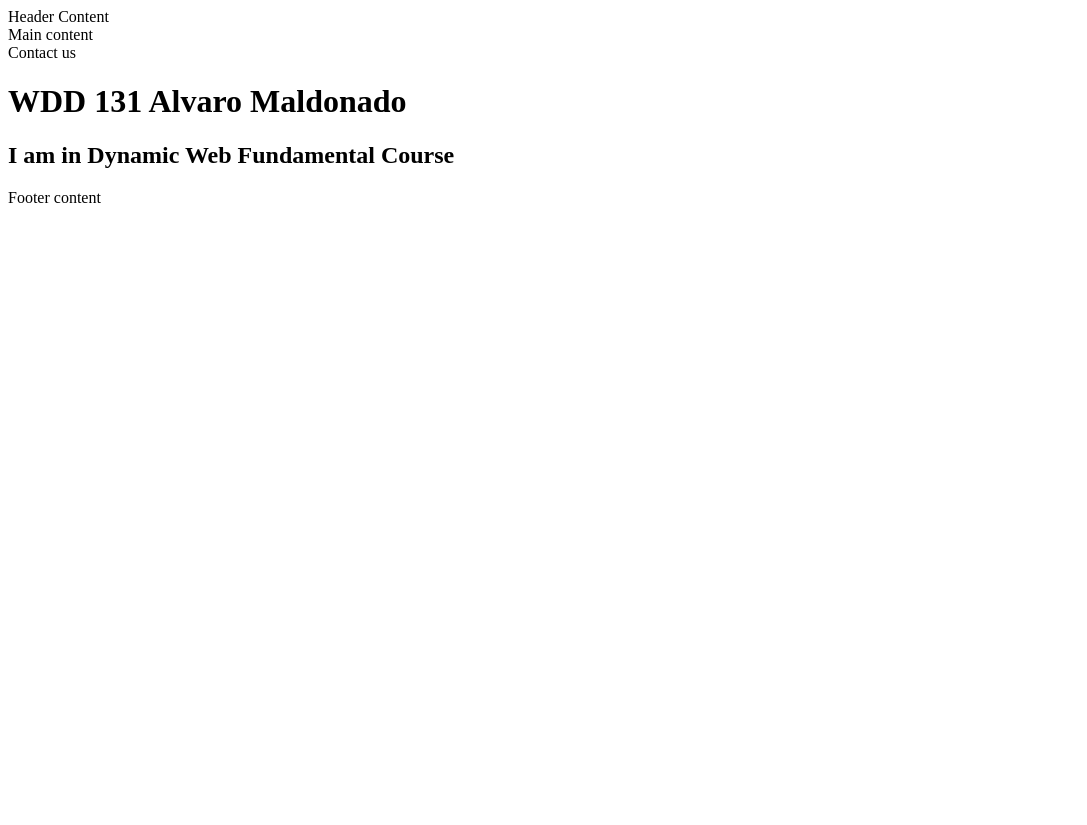
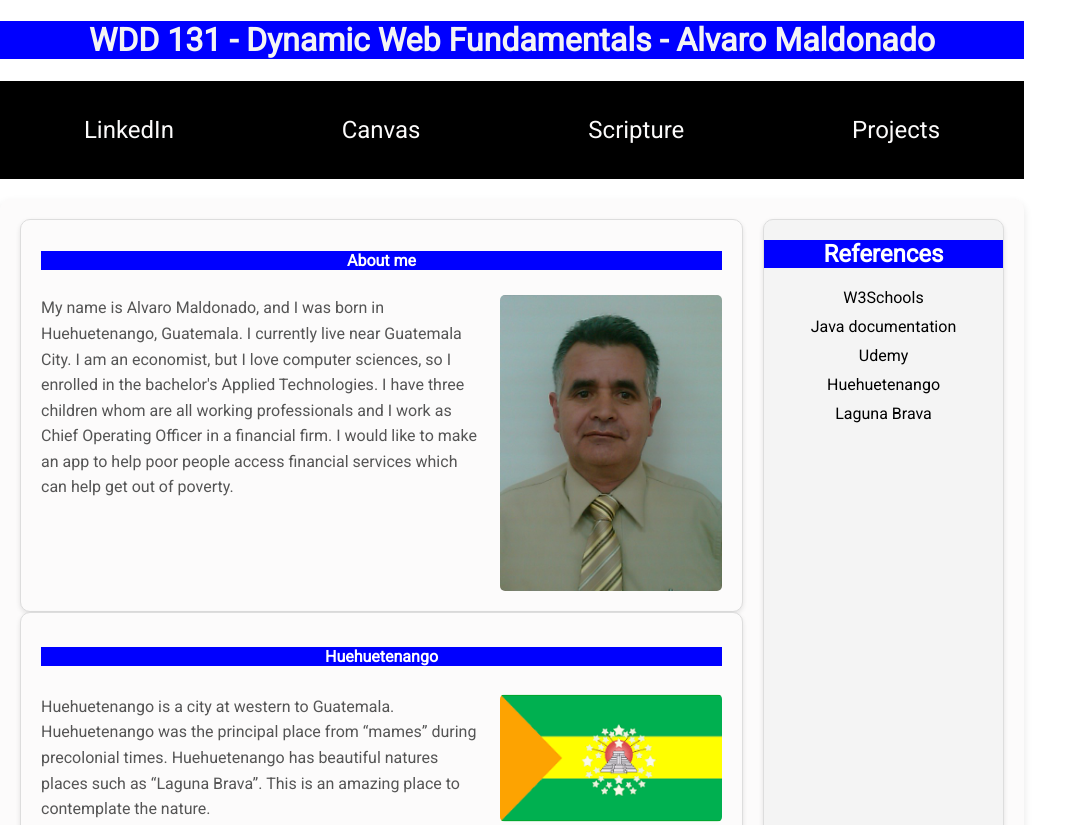
Before and after one commit to Alromave/wdd131, a plain HTML site: page index.html in a window 1280 px wide. Shown: the top 825 px of the page, without its empty margins (0-1087 px from the left). Before the commit the page ends 800 px from the top, so only its background shows below. Drawn offline with Linux system fonts and the light colour scheme.

Commit message:
first task

```diff
--- a/index.html
+++ b/index.html
@@ -3,17 +3,101 @@
 <head>
     <meta charset="UTF-8">
     <meta name="viewport" content="width=device-width, initial-scale=1.0">
-    <title>WDD 131</title>
+    <title>WDD 131 - Dynamic Web Fundamentals - Alvaro Maldonado</title>
+    <meta name="description" content=". The purpose of learning and practicing in the WDD 131 course is to obtain knowledge to help others.">
+    <meta name = "author" content = "Alvaro Maldonado">
+    <link rel="preconnect" href="https://fonts.googleapis.com">
+    <link rel="preconnect" href="https://fonts.gstatic.com" crossorigin>
+    <link href="https://fonts.googleapis.com/css2?family=Roboto&display=swap" rel="stylesheet">
+    <link rel="stylesheet" href="styles/base.css">
+    <script src="scripts/getdates.js" defer></script>
 </head>
 <body>
-    <header>Header Content</header>
-    <nav></nav>
-    <main>Main content</main>
-    <aside>Contact us</aside>
+    <header>
+        <h1>
+            WDD 131 - Dynamic Web Fundamentals - Alvaro Maldonado
+        </h1>
+        <nav>
+            <a href = "https://www.linkedin.com/in/alvaro-maldonado-79325176/">LinkedIn</a>
+            <a href="https://byupw.instructure.com/">Canvas</a>
+            <a href="https://www.churchofjesuschrist.org/study/scriptures/pgp/moses/1?lang=eng">Scripture</a>
+            <a href="">Projects</a>
 
 
-    <h1>WDD 131 Alvaro Maldonado </h1>
-    <h2>I am in Dynamic Web Fundamental Course</h2>
-    <footer>Footer content</footer>
+        </nav>
+    </header>
+
+    <div class = "super-main">
+        <main>
+            <div class = "about-me">
+
+                <h1>About me</h1>
+                <article>
+                    My name is Alvaro Maldonado, and I was born in Huehuetenango, Guatemala.
+                    I currently live near Guatemala City. I am an economist, but I love computer sciences,
+                    so I enrolled in the bachelor's Applied Technologies.
+                    I have three children whom are all working professionals and I work as Chief Operating Officer
+                    in a financial firm. I would like to make an app to help poor people access
+                    financial services which can help get out of poverty.
+                </article>
+                <img src="images/armv.jpg" alt="My photo">
+
+
+            </div>
+            <div class = "huehue">
+
+
+                <h2>Huehuetenango</h2>
+                <article>
+                    Huehuetenango is a city at western to Guatemala.
+                    Huehuetenango was the principal place from “mames” during precolonial times.
+                    Huehuetenango has beautiful natures places such as “Laguna Brava”.
+                    This is an amazing place to contemplate the nature.
+                </article>
+                <img src="images/huehue.png" alt="Huehue">
+                <img src="images/brava.jpg" alt="Laguna Brava”">
+            </div>
+
+        </main>
+
+
+
+        <aside>
+            <h2>References</h2>
+            <nav>
+                <a href="https://www.w3schools.com/">W3Schools</a>
+                <a href="https://docs.oracle.com/en/java/">Java documentation</a>
+                <a href="https://www.udemy.com/">Udemy</a>
+                <a href="https://en.wikipedia.org/wiki/Huehuetenango">Huehuetenango</a>
+                <a href="https://www.guateadventure.com/laguna-brava-2/">Laguna Brava</a>
+            </nav>
+
+        </aside>
+
+
+
+
+
+
+
+
+
+
+
+    <footer>
+
+        <p> &copy; <span id = "currentyear"></span> Alvaro Maldonado -- Guatemala</p>
+        </p>
+
+        <p>
+            Last modified: <span id = "lastModified"> </span>
+        </p>
+    </footer>
+
+
 </body>
+
+
+
+
 </html>
--- /dev/null
+++ b/scripts/getdates.js
@@ -0,0 +1,6 @@
+// current year //
+const currentYearElement = document.getElementById("currentyear");
+currentYearElement.textContent = new Date().getFullYear();
+// last modified //
+const lastModifiedElement = document.getElementById("lastModified");
+lastModifiedElement.textContent = document.lastModified;
--- /dev/null
+++ b/styles/base.css
@@ -0,0 +1,154 @@
+
+body {
+    font-family: "Roboto", serif;
+    font-weight: 500;
+    margin: 0;
+    padding: 0;
+    display: grid;
+    grid-template-columns:1fr;
+    grid-template-rows: auto;
+    gap: 20px;
+    min-height: 100vh;
+    width: 80%;
+    height: 80%;
+}
+
+
+header {
+    grid-column: 1 / -1;
+}
+
+header h1 {
+    background-color: blue;
+    color: #f4f4f4;
+    display: flex;
+    justify-content: center;
+}
+
+header nav {
+    display: flex;
+    background-color: black;
+    justify-content: space-around;
+}
+
+header nav a {
+    text-align: center;
+    color: #fcfbfb;
+    font-size: x-large;
+    padding: 35px;
+    text-decoration: none;
+}
+
+
+.super-main {
+    display: grid;
+    grid-template-columns: 3fr 1fr;
+    gap: 20px;
+    padding: 20px;
+    background-color: #fcfbfb;
+    border-radius: 10px;
+    box-shadow: 0 4px 8px rgba(0, 0, 0, 0.1);
+    overflow-y: auto;
+}
+    main{
+        grid-column: 1 / 2;
+
+    }
+
+
+        .about-me, .huehue {
+            display: grid;
+            grid-template-columns: 2fr 1fr; /* Dos columnas: texto e imagen */
+            grid-template-rows: auto auto;
+            gap: 15px;
+            padding: 20px;
+            background-color: #fcfbfb;
+            border: 1px solid #ddd;
+            border-radius: 10px;
+            box-shadow: 0 2px 5px rgba(0, 0, 0, 0.1);
+        }
+
+        .about-me h1, .huehue h2     {
+            background-color: blue;
+            grid-column: 1 / -1;
+            text-align: center;
+            font-size: 1rem;
+            color: white;
+        }
+
+        .about-me article, .huehue article {
+            grid-column: 1 / 2;
+            font-size: 1rem;
+            line-height: 1.6;
+            color: #555;
+        }
+
+        .about-me img, .huehue img {
+            width: 100%;
+            height: 100%;
+            border-radius: 5px;
+        }
+
+        .about-me img {
+            grid-column: 2 / 3;
+            grid-row: 2;
+        }
+
+        .huehue img:nth-child(4) {
+            grid-column: 1 / -1;
+            grid-row: 3;
+        }
+
+
+    aside {
+        grid-column: 2/3;
+
+
+
+
+        background-color: #f4f4f4;
+        border: 1px solid #ddd;
+        border-radius: 10px;
+        box-shadow: 0 2px 5px rgba(0, 0, 0, 0.1);
+        overflow-y: auto;
+        text-align: center;
+    }
+
+    aside h2 {
+        background-color: blue;
+        text-align: center;
+        font-size: 1.5rem;
+        color: white;
+    }
+
+    aside nav a {
+    display: block;
+    margin-bottom: 10px;
+    color: black;
+    text-decoration: none;
+    }
+
+    aside nav a:hover {
+    text-decoration: underline;
+    }
+
+/* styles for footer */
+footer {
+    display: grid;
+    background-color:blue;
+    justify-content: space-around;
+    grid-column: 1 / -1;
+    text-align: center;
+    padding: 20px;
+    font-size: 0.9rem;
+    color: white;
+    border-top: 1px solid #ddd;
+}
+
+footer p {
+    margin: 5px 0;
+}
+
+footer span {
+    font-weight: bold;
+}
--- a/week01/styles/layout.css
+++ b/week01/styles/layout.css
@@ -1,3 +1,4 @@
+
 header {
     background-color: gray;
     place-items: left;
@@ -15,16 +16,22 @@ header {
     }
 }
 body {
-    display: grid;
-    flex-wrap: wrap;
-    font-size: small;
-    first {
-        background-color: gray;
+    font-family: 'Courier New', Courier, monospace;
+    main{
+
+        width: 80%;
+        color: black;
+        background-color: rgb(223, 210, 210);
 
     }
-    second {
-        background-color: aliceblue;
+    aside{
+
+        width: 20%;
+        color: black;
+        background-color: white;
+
     }
+
 
 
 
@@ -34,5 +41,7 @@ body {
 footer {
     display: grid;
     place-items: center;
-    background-color:gray
+    background-color:black;
+    color: aliceblue;
+
 }
```
Also changed, not shown: week01/basic-layout.html (+7 -3 lines), images/armv.jpg (added), images/brava.jpg (added), images/huehue.png (added).
